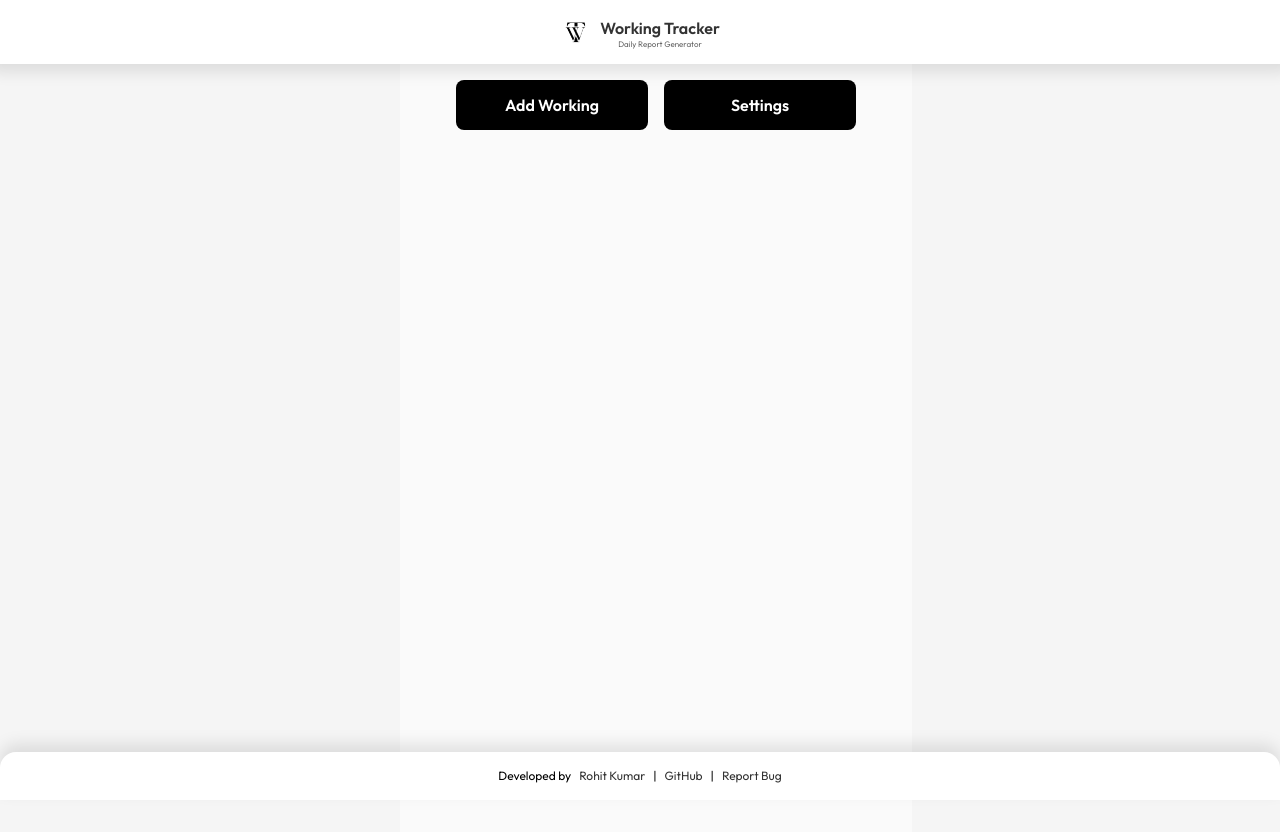
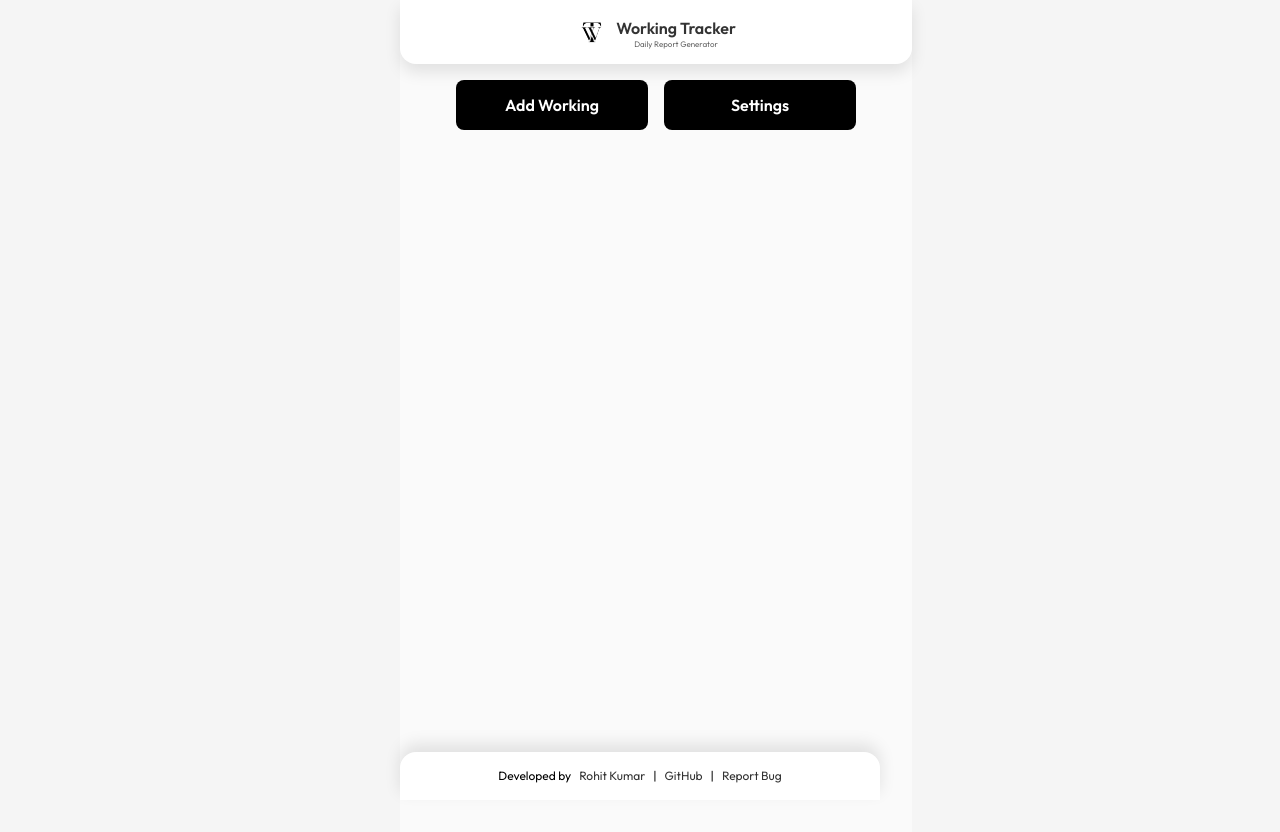
Before and after one commit to code-hamster-rohit/WORKING_TRACKER, a FastAPI app: template templates/previous_workings.html in a window 1280 px wide. Run offline with FastAPI, Linux system fonts and the light colour scheme; the template is opened without the code that fills it, so the values that code supplies are empty.

Commit message:
Changed header and footer styles

```diff
--- a/static/css/style.css
+++ b/static/css/style.css
@@ -24,7 +24,7 @@ header {
     justify-content: center;
     margin: 0 auto;
     padding: 1rem;
-    /* max-width: 480px; */
+    max-width: 480px;
     width: 100%;
     gap: 0.5rem;
     background: rgba(255, 255, 255, 1);
@@ -33,8 +33,6 @@ header {
     position: fixed;
     top: 0;
     z-index: 2;
-    left: 50%;
-    transform: translateX(-50%);
 }
 
 header img {
@@ -85,14 +83,12 @@ footer {
     justify-content: center;
     margin: 0 auto;
     padding: 1rem;
-    /* max-width: 480px; */
+    max-width: 480px;
     width: 100%;
     gap: 0.5rem;
     background: rgba(255, 255, 255, 1);
     border-radius: 1rem 1rem 0 0;
     position: fixed;
-    left: 50%;
-    transform: translateX(-50%);
     bottom: 0;
     z-index: 2;
     box-shadow: 0 -0.5rem 1rem rgba(0, 0, 0, 0.1);
--- a/templates/build.html
+++ b/templates/build.html
@@ -3,7 +3,7 @@
 
 <head>
     <meta charset="UTF-8">
-    <meta name="viewport" content="width=device-width, initial-scale=1.0">
+    <meta name="viewport" content="width=device-width, initial-scale=1.0, maximum-scale=1.0, user-scalable=no">
     <link rel="manifest" href="/static/manifest.json">
     <meta name="theme-color" content="#2563eb">
     <link rel="apple-touch-icon" href="/static/images/logo.png">
```
